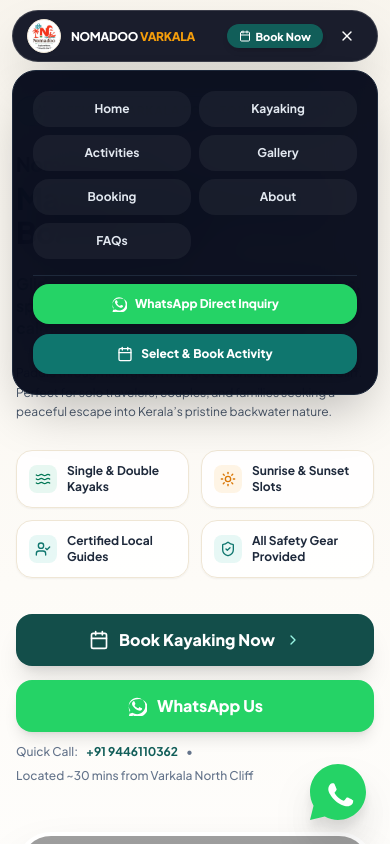
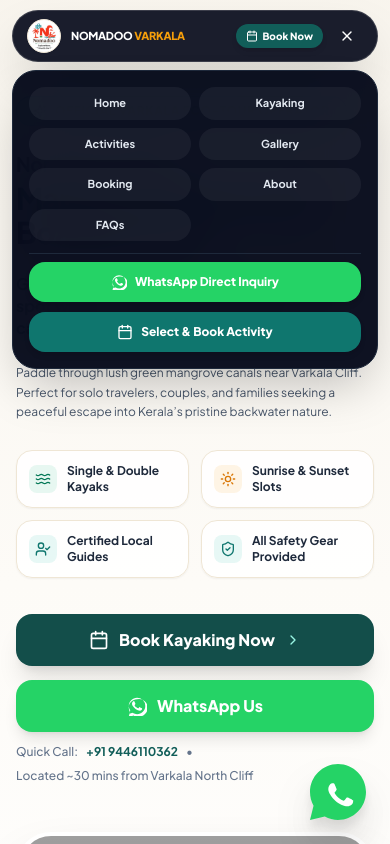
Before and after one commit to IsacSmile/nomadoo-varkala, a React (Vite) app: page / in a window 390 px wide. Both pictures are taken after a click on the button 347 px from the left and 36 px from the top of the page. Shown: the top 844 px of the page. Built offline with nearby package versions, Linux system fonts and the light colour scheme; grey boxes are pictures that could not be loaded; the HTML template or start-up script is replaced by a standard one.

Commit message:
Slightly reduce mobile font sizes in Navbar for better spacing

```diff
--- a/src/components/Navbar.tsx
+++ b/src/components/Navbar.tsx
@@ -85,7 +85,7 @@
                 />
               </div>
               <div className="flex flex-col min-w-0">
-                <span className={`text-xs sm:text-base font-extrabold tracking-tight leading-tight truncate ${isScrolled ? 'text-mangrove-950' : 'text-white'}`}>
+                <span className={`text-[11px] sm:text-base font-extrabold tracking-tight leading-tight truncate ${isScrolled ? 'text-mangrove-950' : 'text-white'}`}>
                   NOMADOO <span className="text-sunset-500 font-black">VARKALA</span>
                 </span>
                 <span className={`hidden sm:block text-[9px] tracking-wider uppercase font-semibold truncate ${isScrolled ? 'text-mangrove-800' : 'text-sand-300'}`}>
@@ -139,7 +139,7 @@
             <div className="flex lg:hidden items-center gap-2 shrink-0">
               <button
                 onClick={onBookClick}
-                className="sm:hidden bg-mangrove-800 hover:bg-mangrove-900 active:bg-mangrove-950 text-white text-[11px] font-extrabold px-3 py-1.5 rounded-full shadow-md transition-transform active:scale-95 flex items-center gap-1 whitespace-nowrap leading-none"
+                className="sm:hidden bg-mangrove-800 hover:bg-mangrove-900 active:bg-mangrove-950 text-white text-[10px] font-extrabold px-2.5 py-1.5 rounded-full shadow-md transition-transform active:scale-95 flex items-center gap-1 whitespace-nowrap leading-none"
               >
                 <Calendar className="w-3 h-3 text-sunset-400" />
                 <span>Book Now</span>
@@ -161,14 +161,14 @@
 
         {/* Separate Floating Mobile Dropdown Drawer */}
         {mobileMenuOpen && (
-          <div className="lg:hidden absolute top-full left-0 right-0 mt-2 pointer-events-auto bg-slate-950/95 backdrop-blur-xl border border-slate-800 text-white rounded-3xl p-5 shadow-2xl space-y-4 animate-fadeIn z-50">
+          <div className="lg:hidden absolute top-full left-0 right-0 mt-2 pointer-events-auto bg-slate-950/95 backdrop-blur-xl border border-slate-800 text-white rounded-3xl p-4 shadow-2xl space-y-3 animate-fadeIn z-50">
             <div className="grid grid-cols-2 gap-2">
               {navLinks.map((link) => (
                 <a
                   key={link.name}
                   href={link.href}
                   onClick={(e) => handleNavClick(e, link.href)}
-                  className="text-xs font-bold py-2.5 px-4 rounded-2xl bg-white/5 hover:bg-white/15 text-slate-200 transition-colors text-center"
+                  className="text-[11px] font-bold py-2 px-3 rounded-2xl bg-white/5 hover:bg-white/15 text-slate-200 transition-colors text-center"
                 >
                   {link.name}
                 </a>
```
Also changed, not shown: 1 other file (tests, documents, lock files or other folders).
